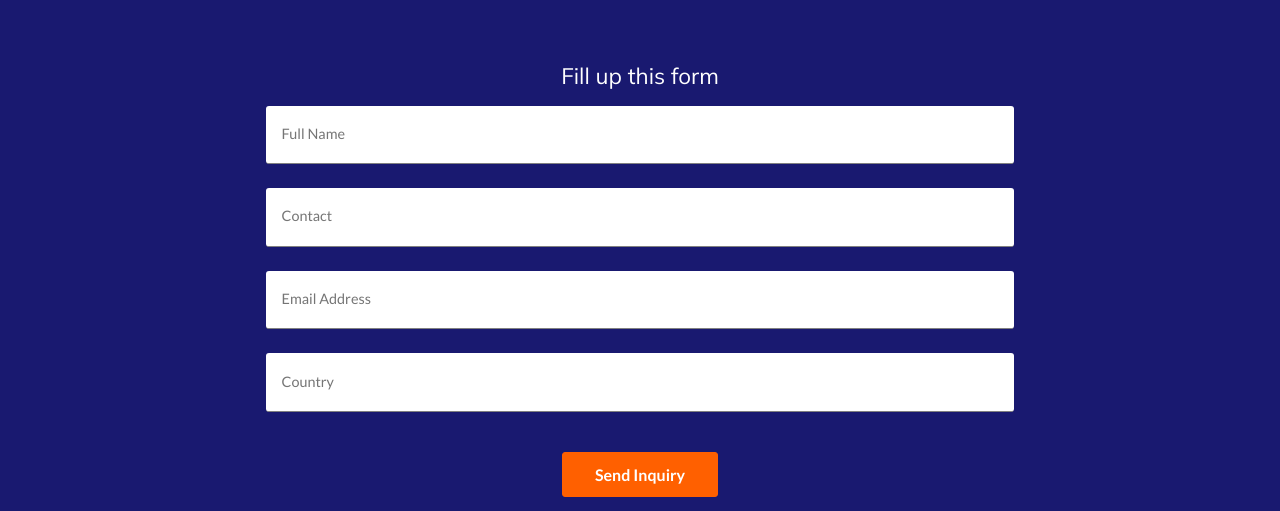
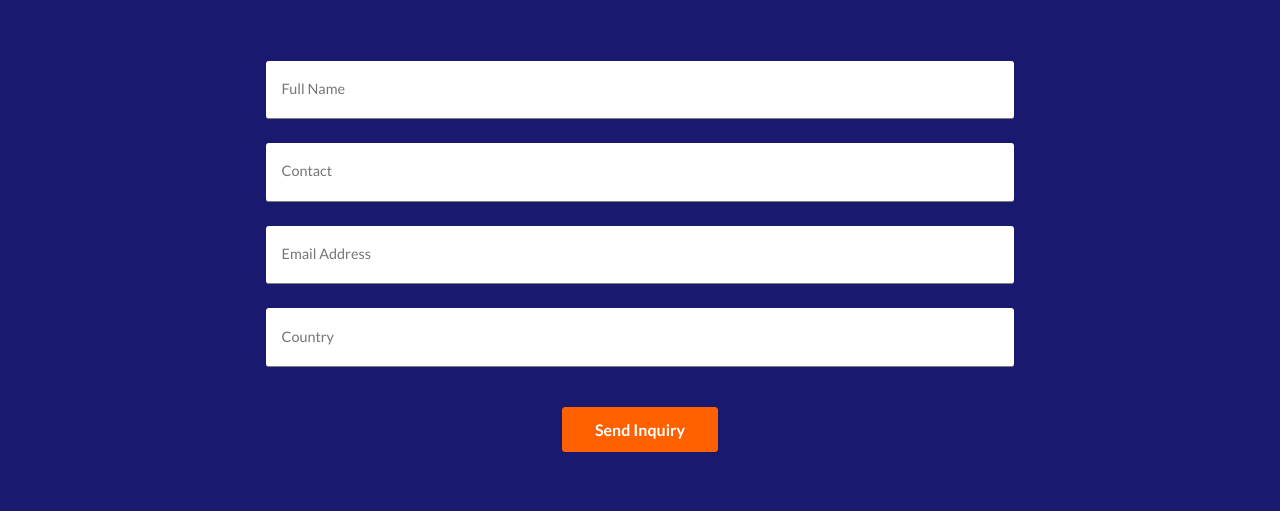
Before and after one commit to WedLock10/Virtual-Assistant-Website-, a plain HTML site: page about.html in a window 1280 px wide. Shown: the part 3381-3892 px from the top of the page. Drawn offline with nearby package versions, Linux system fonts and the light colour scheme.

Commit message:
Update about.html

```diff
--- a/about.html
+++ b/about.html
@@ -138,7 +138,7 @@
       <h2 class="price-title">In need of VA</h2>
     </div>
     <div class="form-container" data-aos="fade-out">
-      <p>Fill up this form</p>
+
       <form action="https://formspree.io/f/xnqrpaeq" method="POST">
         <input type="text" name="Fullname" placeholder="Full Name">
         <br>
```
